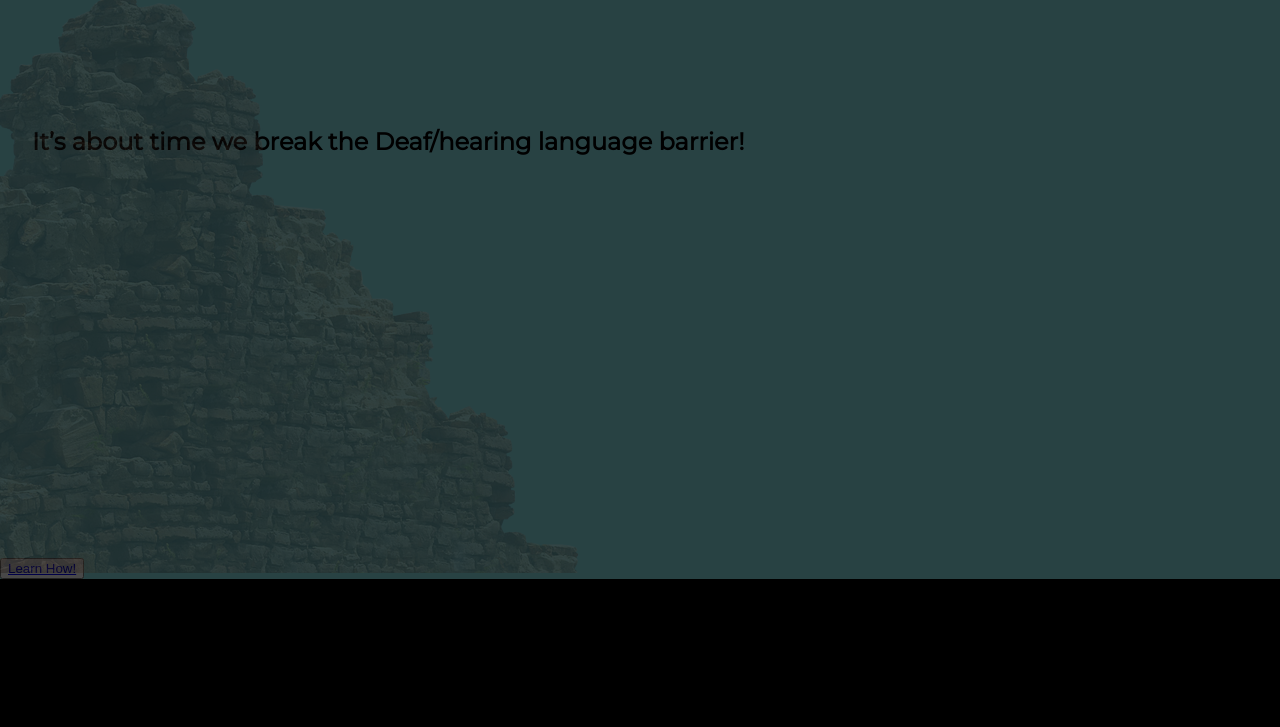
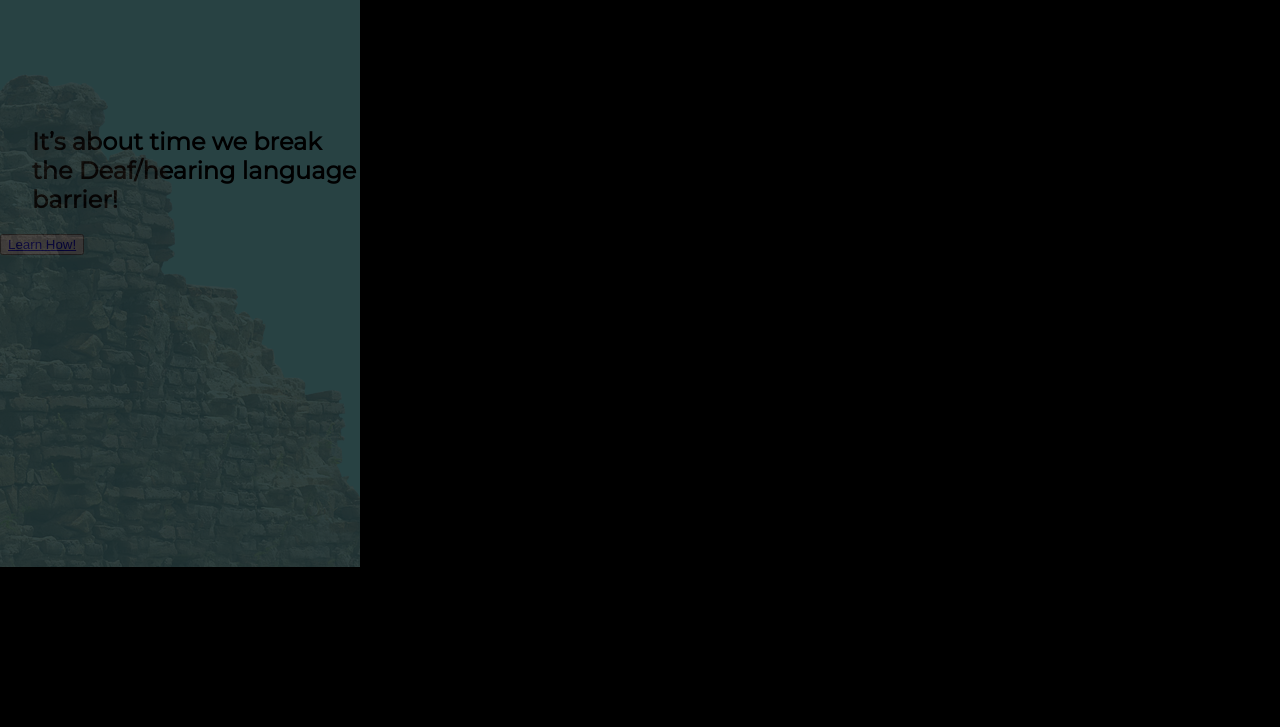
Before and after one commit to NovaDWD/v-1.1, a plain HTML site: page index.html in a window 1280 px wide. Shown: the part 73-800 px from the top of the page. Drawn offline with Linux system fonts and the light colour scheme.

Commit message:
Update style.css

```diff
--- a/style.css
+++ b/style.css
@@ -9,8 +9,8 @@ body{
 }
 
 .landingpage{
-  min-height: 640px;
-  min-width: 360px;
+  height: 640px;
+  width: 360px;
   background-color: #85D9DF;
   position: relative;
   opacity: 30%;
```
